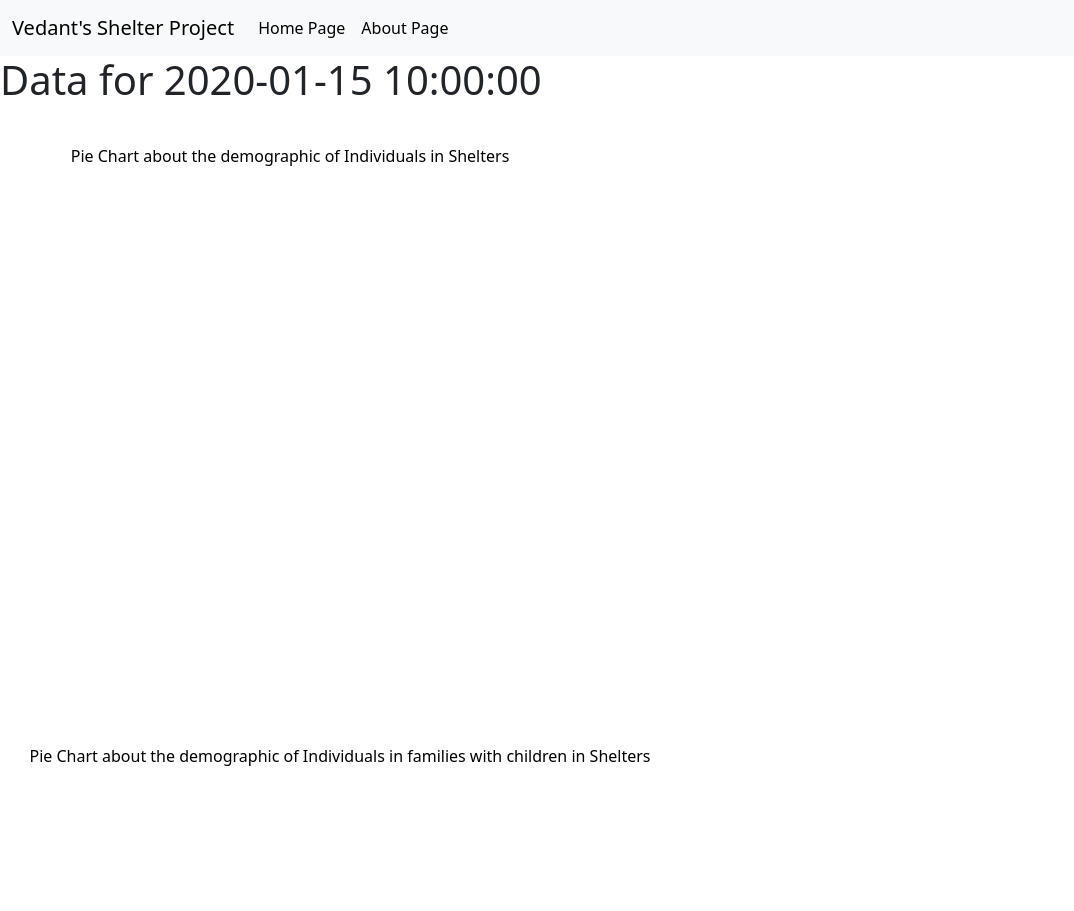
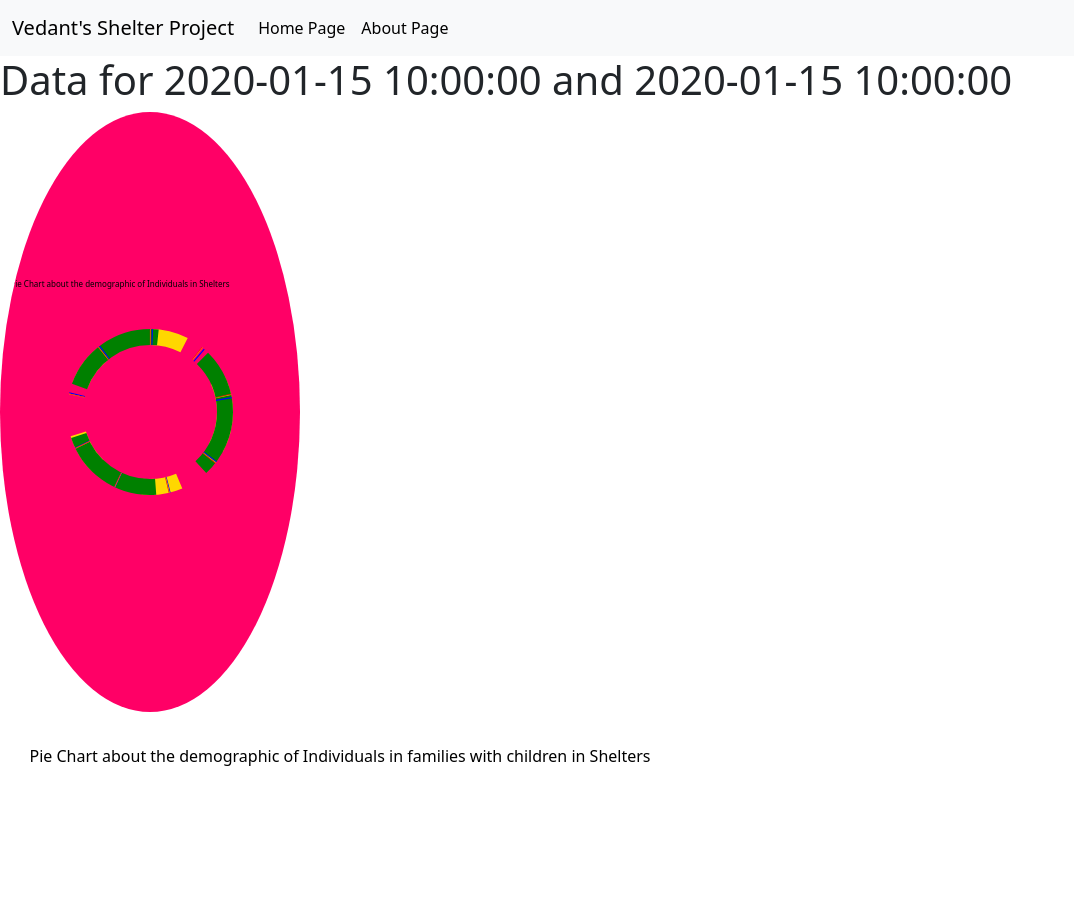
Before and after one commit to VVCoding/ShelterProject, a Flask app: template templates/date.html in a window 1280 px wide. Shown: the top 911 px of the page, without its empty margins (0-1074 px from the left). Run offline with Flask 3, Linux system fonts and the light colour scheme; the template is opened without the code that fills it: most values are stand-ins (such as "Sample title", 1, 10 or a date in 2020).

Commit message:
FinishedDatetoDateConversion

```diff
--- a/server.py
+++ b/server.py
@@ -1,6 +1,7 @@
 from flask import Flask
 from flask import request
 from flask import render_template
+from datetime import datetime
 import json
 
 
@@ -51,7 +52,32 @@ def about():
 @app.route("/date/<currDate>")
 def date(currDate):
 
-    return render_template("date.html", date=currDate)
+    return render_template("date.html", date=currDate, numDate = dateToDate(currDate))
+
+def dateToDate(date):
+    date = date.replace("%20","")
+    datestr = ""
+    month_dict = {"January":1, "February":2, "March":3, "Apr":4, "May":5, "June":6, "July":7, "August":8, "September":9, "October":10, "November":11, "December":12}
+    for month in month_dict.keys():
+        if month in date:
+            datestr = datestr + str(month_dict[month])
+
+    days_list = ["1 ","2 ","3 ","4 ","5 ","6 ","7 ","8 ","9 ","10 ","11 ","12 ","13 ","14 ","15 ","16 ","17 ","18 ","19 ","20 ","21 ","22 ","23 ","24 ","25 ","26 ","27 ","28 ","29 ","30 ","31 "]
+    days_list.reverse()
+    count = 0
+    for day in days_list:
+        if day in date and count ==0:
+            datestr = datestr + "/"+ day.replace(" ","")
+            count+=1
+
+    year_list = ["2013", "2014","2015", "2016","2017", "2018","2019", "2020","2021", "2022","2023", "2024"]
+    for year in year_list:
+        if year in date:
+            datestr = datestr + "/"+year
+
+    return datestr
+
+
 
 app.run(debug=True, port =  5500)
 
--- a/static/styles.css
+++ b/static/styles.css
@@ -56,3 +56,16 @@ pre {
 .navbar{
   background-color: #e3f2fd;
 }
+
+.pie {
+  width: 300px;
+  background: #f06;
+  border-radius: 50%;
+}
+
+.pie circle {
+  fill: none;
+  stroke: gold;
+  stroke-width: 32;
+  animation: rotate 1.5s ease-in;
+}
--- a/templates/date.html
+++ b/templates/date.html
@@ -15,7 +15,7 @@
 
     {% include "navbar.html"%}
 
-    <h1>Data for {{date}}</h1>
+    <h1>Data for {{date}} and {{numDate}}</h1>
 
     <div>
         {% include "pie_chart.svg" %}
```
Also changed, not shown: templates/line1_graph.svg, templates/line2_graph.svg, templates/line_graph.svg, templates/pie_chart.svg.
